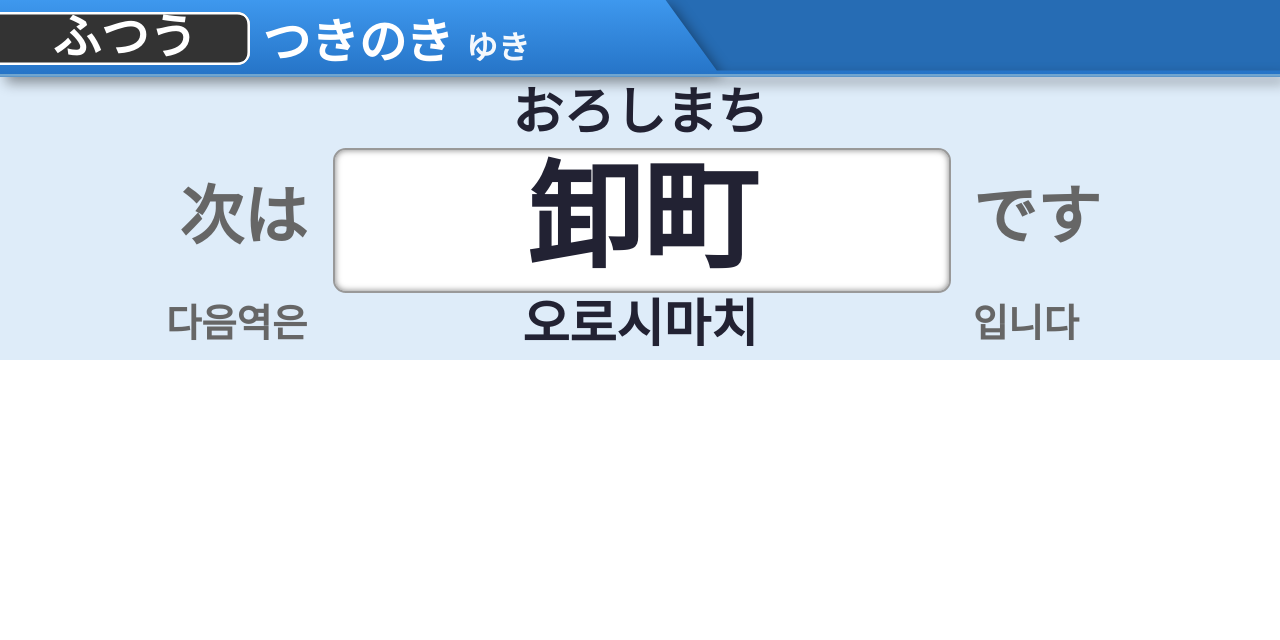
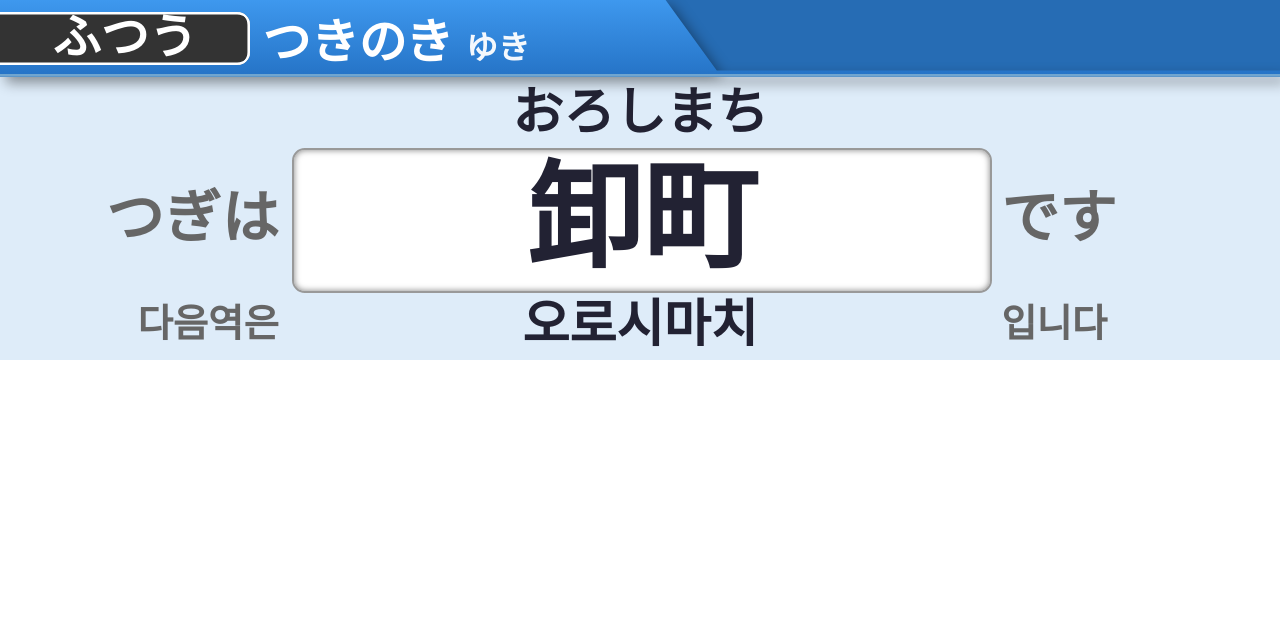
Before and after one commit to ts-uc/tu-lcd, a plain HTML site: page index.html in a window 1280 px wide. Drawn offline with Linux system fonts and the light colour scheme.

Commit message:
駅名表示を調整

```diff
--- a/index.html
+++ b/index.html
@@ -59,7 +59,7 @@
               <span class="name-panel-name" id="name-panel-kana"></span>
             </div>
             <div></div>
-            <div id="name-panel-kanji-left">次は</div>
+            <div id="name-panel-kanji-left">つぎは</div>
             <div class="name-panel-box-main">
               <span class="name-panel-name" id="name-panel-kanji"></span>
             </div>
--- a/script.js
+++ b/script.js
@@ -321,7 +321,7 @@ function applyScaling() {
     scaleToFit(el, { maxPx: vw(25), axis: "x", origin: "center" });
   });
   qsa(".name-panel-name").forEach((el) => {
-    scaleToFit(el, { maxPx: vw(45), axis: "x", origin: "center" });
+    scaleToFit(el, { maxPx: vw(50), axis: "x", origin: "center" });
   });
 }
 const rafApply = () => requestAnimationFrame(applyScaling);
--- a/style.css
+++ b/style.css
@@ -172,9 +172,9 @@ main {
   height: 100%;
   width: 100%;
   display: grid;
-  grid-template-columns: minmax(0, 1fr) minmax(0, 2fr) minmax(0, 1fr);
+  grid-template-columns: minmax(0, 2fr) minmax(0, 5fr) minmax(0, 2fr);
   grid-template-rows: minmax(0, 1fr) minmax(0, 2fr) minmax(0, 1fr);
-  gap: 0 2vw;
+  gap: 0 1vw;
 }
 
 .name-panel-box {
@@ -227,7 +227,7 @@ main {
   line-height: 1;
   display: grid;
   place-items: center end;
-  font-size: 5vw;
+  font-size: 4.5vw;
   font-weight: 700;
   color: #666;
 }
@@ -237,7 +237,7 @@ main {
   line-height: 1;
   display: grid;
   place-items: center start;
-  font-size: 5vw;
+  font-size: 4.5vw;
   font-weight: 700;
   color: #666;
 }
```
